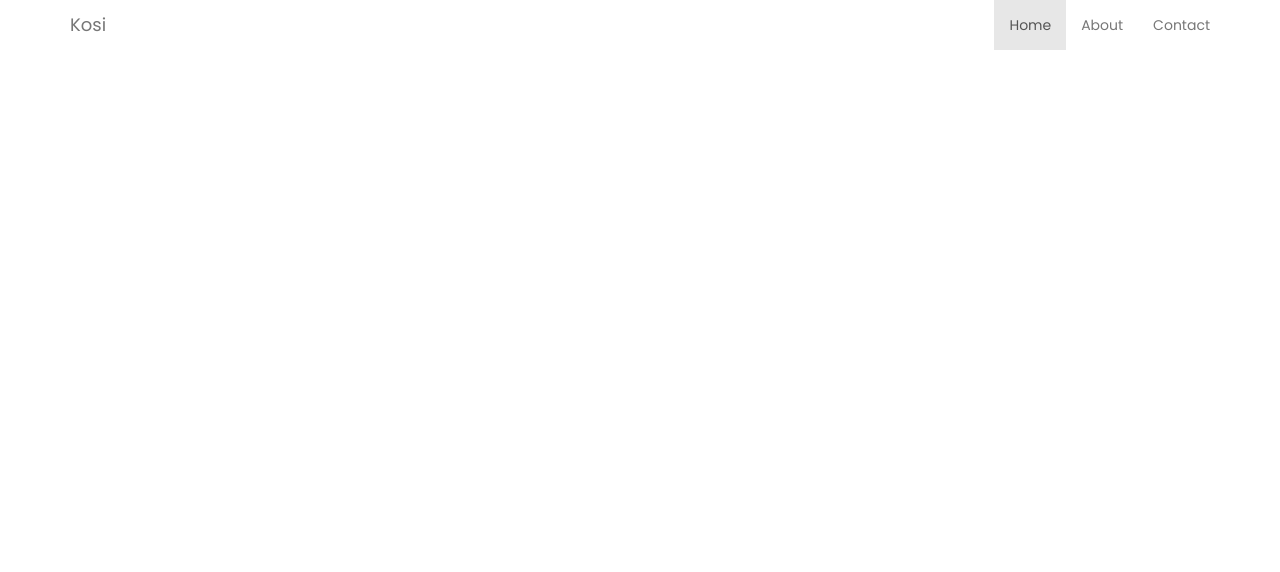
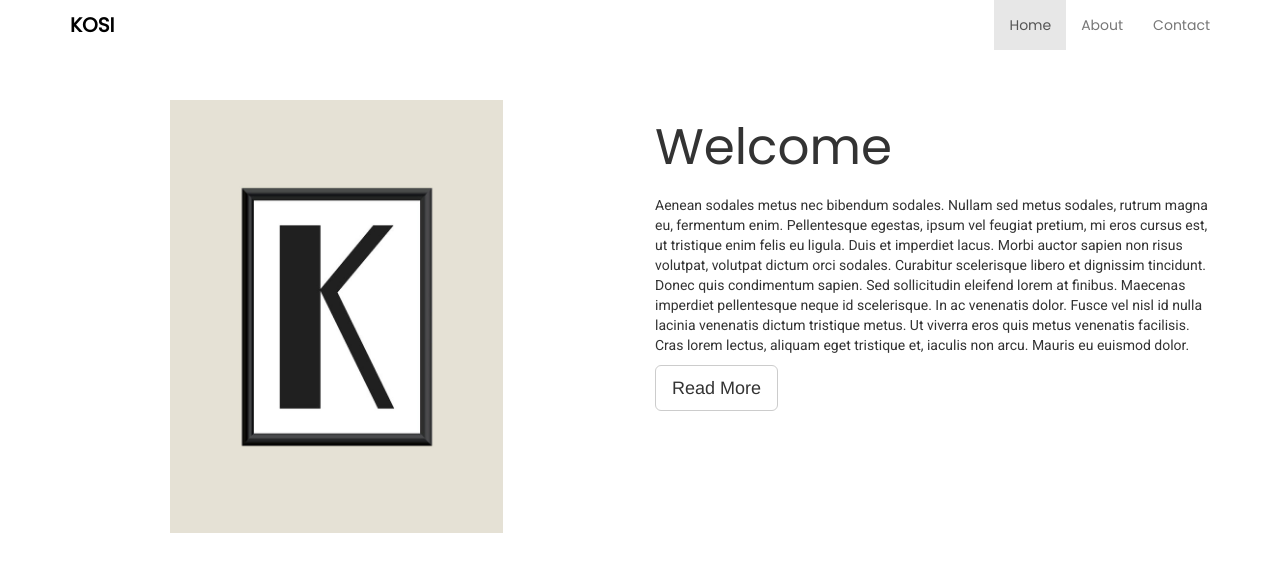
Before and after one commit to kosipierre/kosipierre.github.io, a plain HTML site: page Scrolling page/indexx.html in a window 1280 px wide. Drawn offline with nearby package versions, Linux system fonts and the light colour scheme.

Commit message:
Updated the scrolling interface

```diff
--- a/Scrolling page/CSS/style.css
+++ b/Scrolling page/CSS/style.css
@@ -1,6 +1,38 @@
+body {
+  margin-top: 100px;
+}
+
+h1, h2, h3, h4, h5, h6{
+  font-family: Poppins;
+}
+
+p{
+  font-family: Roboto;
+}
+.onPoint {
+  length: 50%;
+  height: 50%;
+}
+
 .navbar-default {
   background:#fff;
   border:0;
   font-family:Poppins;
 
 }
+
+.navbar-brand {
+  font-size: 20px;
+  color: #000 !important;
+  font-weight: bold;
+}
+
+#showcase h1 {
+  font-size: 50px;
+  margin-bottom: 20px;
+}
+
+#showcase img {
+  width: 60%;
+  margin-left: 100px;
+}
--- a/Scrolling page/indexx.html
+++ b/Scrolling page/indexx.html
@@ -19,7 +19,7 @@
             <span class="icon-bar"></span>
             <span class="icon-bar"></span>
           </button>
-          <a class="navbar-brand" href="#">Kosi</a>
+          <a class="navbar-brand" href="#">KOSI</a>
         </div>
         <div id="navbar" class="collapse navbar-collapse">
           <ul class="nav navbar-nav navbar-right">
@@ -31,6 +31,30 @@
       </div>
     </nav>
 
+    <section id="showcase">
+
+      <div class="container">
+        <div class="row">
+
+          <div class="col-md-6 col-sm-6">
+            <div class="showcase-left">
+              <img src="Images/k.jpg">
+            </div>
+          </div>
+
+          <div class="col-md-6 col-sm-6">
+            <div class="showcase-right">
+              <h1>Welcome</h1>
+              <p>Aenean sodales metus nec bibendum sodales. Nullam sed metus sodales, rutrum magna eu, fermentum enim. Pellentesque egestas, ipsum vel feugiat pretium, mi eros cursus est, ut tristique enim felis eu ligula. Duis et imperdiet lacus. Morbi auctor sapien non risus volutpat, volutpat dictum orci sodales. Curabitur scelerisque libero et dignissim tincidunt. Donec quis condimentum sapien. Sed sollicitudin eleifend lorem at finibus. Maecenas imperdiet pellentesque neque id scelerisque. In ac venenatis dolor. Fusce vel nisl id nulla lacinia venenatis dictum tristique metus. Ut viverra eros quis metus venenatis facilisis. Cras lorem lectus, aliquam eget tristique et, iaculis non arcu. Mauris eu euismod dolor.</p>
+            </div>
+            <a class="btn btn-default btn-lg showcase-btn"> Read More </a>
+          </div>
+
+        </div>
+      </div>
+
+    </section>
+
 
     <script
     src="https://code.jquery.com/jquery-3.2.1.js"
```
Also changed, not shown: Scrolling page/Images/OnPointKosi.jpg (added), Scrolling page/Images/k.jpg (added).
